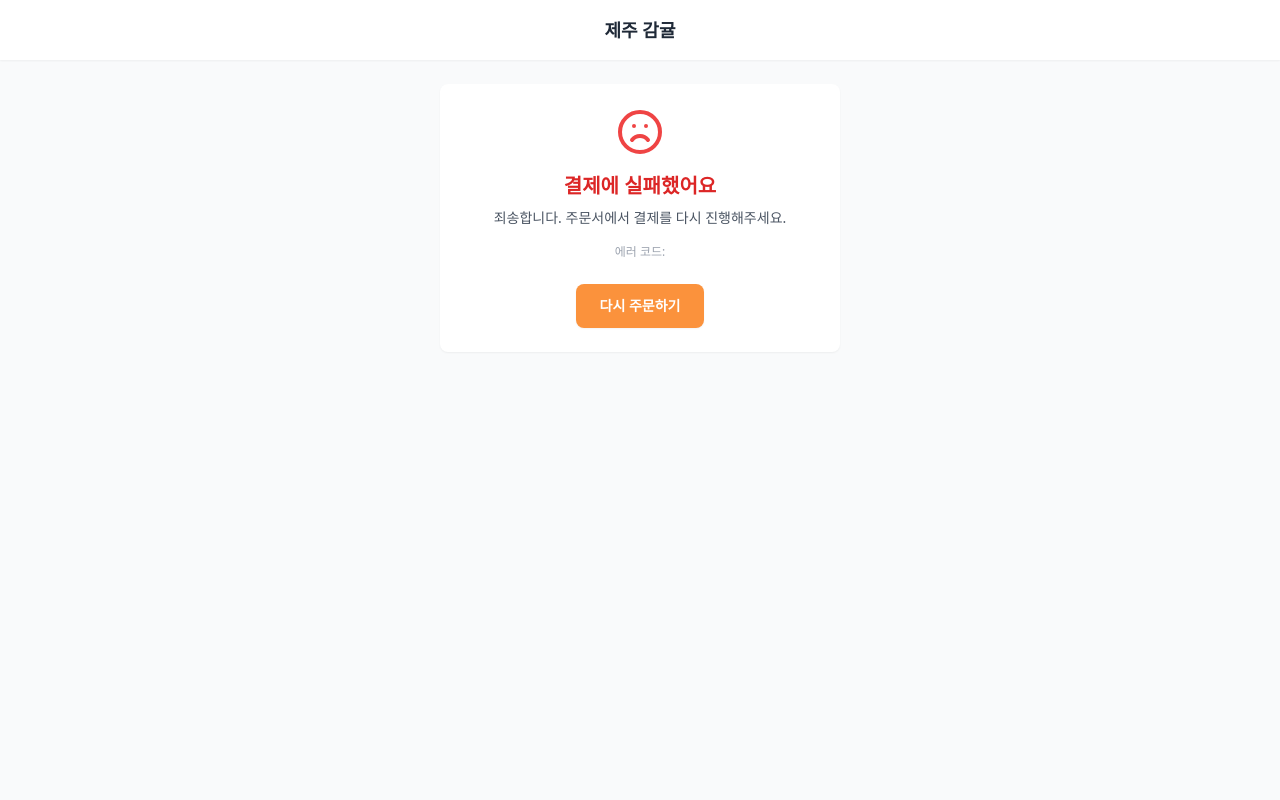
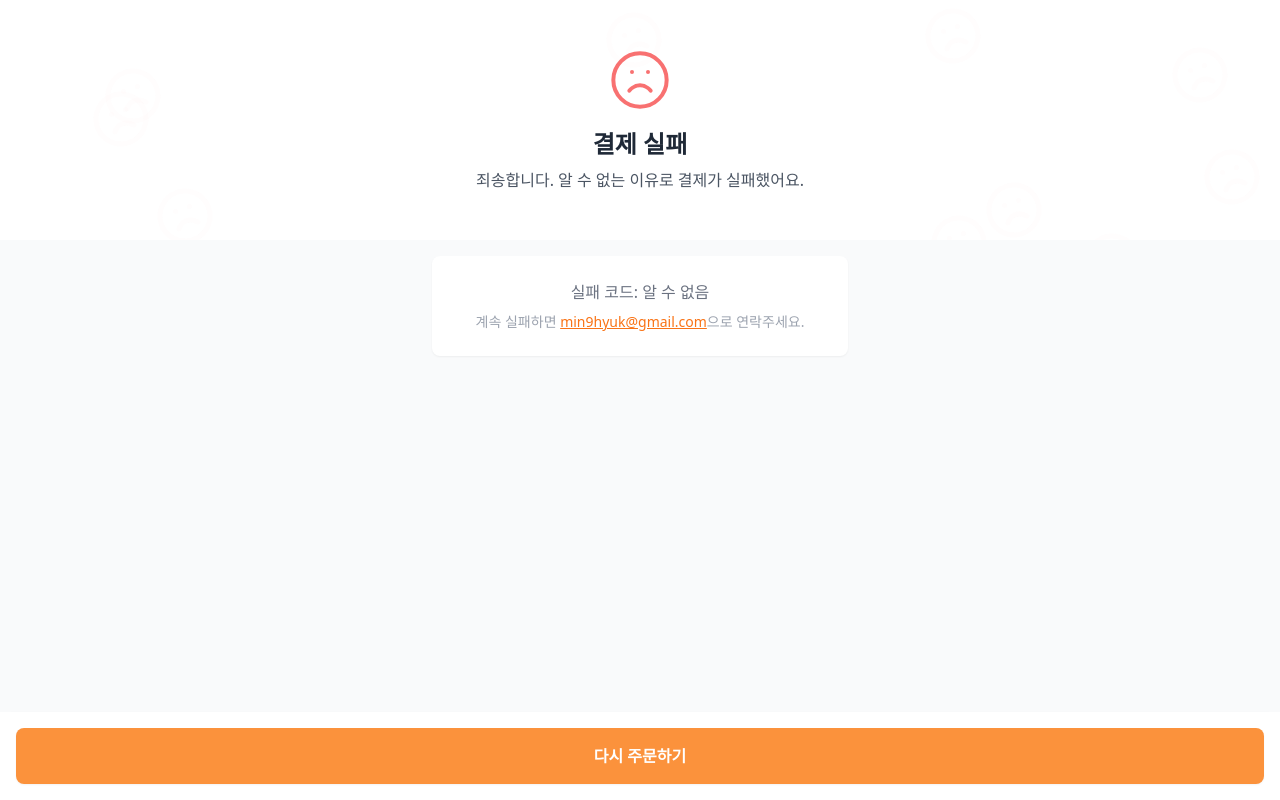
Before and after one commit to nooblette/when-life-gives-you-tangerines-app, a React (Create React App) app: page /fail in a window 1280 px wide. Built offline with nearby package versions, Linux system fonts and the light colour scheme.

Commit message:
feat : 결제 실패 페이지 고도화 - 응답 코드 숨김, 사유 메시지 설명

```diff
--- a/src/pages/FailPage.js
+++ b/src/pages/FailPage.js
@@ -1,36 +1,113 @@
 import { useSearchParams } from "react-router-dom";
 import { FrownIcon } from "lucide-react";
+import { useEffect, useState } from "react";
 
 function FailPage() {
   const [searchParams] = useSearchParams();
   const code = searchParams.get("code");
+  const [loading, setLoading] = useState(true);
+  const [failConfirmed, setFailConfirmed] = useState(false);
+
+  useEffect(() => {
+    const timeout = setTimeout(() => {
+      setLoading(false);
+      setFailConfirmed(true);
+    }, 1000);
+
+    return () => clearTimeout(timeout);
+  }, []);
+
+  const handleGoHome = () => {
+    window.location.href = "/";
+  };
+
+  const getErrorMessage = (code) => {
+    switch (code) {
+      case "USER_CANCEL":
+        return "사용자가 결제를 취소했어요.";
+      case "PAY_PROCESS_FAILED":
+        return "결제 처리 중 오류가 발생했어요.";
+      case "INVALID_CARD":
+        return "유효하지 않은 카드 정보예요.";
+      case "INSUFFICIENT_FUNDS":
+        return "잔액이 부족해요.";
+      case "TIMEOUT":
+        return "응답 시간이 초과됐어요.";
+      default:
+        return "죄송합니다. 알 수 없는 이유로 결제가 실패했어요.";
+    }
+  };
 
   return (
     <div className="bg-gray-50 min-h-screen pb-20">
-      <header className="bg-white p-4 shadow-sm sticky top-0 z-10">
-        <h1 className="text-lg font-bold text-center text-gray-800">제주 감귤</h1>
-      </header>
+      {loading ? (
+        <div className="flex flex-col items-center justify-center min-h-screen">
+          <div className="w-16 h-16 border-4 border-orange-300 border-t-orange-500 rounded-full animate-spin mb-4"></div>
+          <h2 className="text-xl font-medium text-gray-700">결제 확인 중...</h2>
+          <p className="text-gray-500 mt-2">잠시만 기다려 주세요</p>
+        </div>
+      ) : (
+        <>
+          {failConfirmed && (
+            <div className="bg-white py-12 px-4 text-center relative overflow-hidden">
+              <div className="absolute inset-0 pointer-events-none">
+                {[...Array(10)].map((_, index) => (
+                  <FrownIcon
+                    key={index}
+                    className="absolute text-red-100/50"
+                    style={{
+                      width: "60px",
+                      height: "60px",
+                      top: `${Math.random() * 100}%`,
+                      left: `${Math.random() * 100}%`,
+                      transform: "rotate(-20deg)",
+                      opacity: 0.15,
+                    }}
+                  />
+                ))}
+              </div>
 
-      <div className="max-w-md mx-auto p-6">
-        <div className="bg-white rounded-lg shadow-sm p-6 text-center">
-          <FrownIcon className="w-12 h-12 text-red-500 mx-auto mb-4" />
+              <div className="relative z-10">
+                <FrownIcon
+                  className="mx-auto mb-4 text-red-400"
+                  size={64}
+                  strokeWidth={1.5}
+                />
+                <h1 className="text-2xl font-bold text-gray-800">결제 실패</h1>
+                <p className="text-gray-600 mt-2">{getErrorMessage(code)}</p>
+              </div>
+            </div>
+          )}
 
-          <h2 className="text-xl font-bold text-red-600 mb-2">결제에 실패했어요</h2>
-          <p className="text-sm text-gray-600 mb-4">
-            죄송합니다. 주문서에서 결제를 다시 진행해주세요.
-          </p>
+          <div className="max-w-md mx-auto p-4 text-center">
+            <div className="bg-white rounded-lg shadow-sm p-6">
+              <p className="text-gray-500 mb-2">
+                실패 코드: {code || "알 수 없음"}
+              </p>
+              <p className="text-sm text-gray-400 mt-2">
+                계속 실패하면 {" "}
+                <a
+                  href="mailto:min9hyuk@gmail.com"
+                  className="text-orange-500 underline"
+                >
+                  min9hyuk@gmail.com
+                </a>
+                으로 연락주세요.
+              </p>
+            </div>
+          </div>
 
-          {/* 에러 코드만 노출 */}
-          <p className="text-xs text-gray-400 mb-6">에러 코드: {code}</p>
-
-          <a
-            href="/"
-            className="inline-block bg-orange-400 text-white px-6 py-3 rounded-lg font-semibold text-sm shadow-sm hover:bg-orange-300 transition"
-          >
-            다시 주문하기
-          </a>
-        </div>
-      </div>
+          {/* 고정 하단 버튼 */}
+          <div className="fixed bottom-0 left-0 right-0 bg-white p-4 shadow-lg">
+            <button
+              onClick={handleGoHome}
+              className="w-full p-4 bg-orange-400 text-white font-bold rounded-lg shadow-sm hover:bg-orange-300 transition"
+            >
+              다시 주문하기
+            </button>
+          </div>
+        </>
+      )}
     </div>
   );
 }
```
